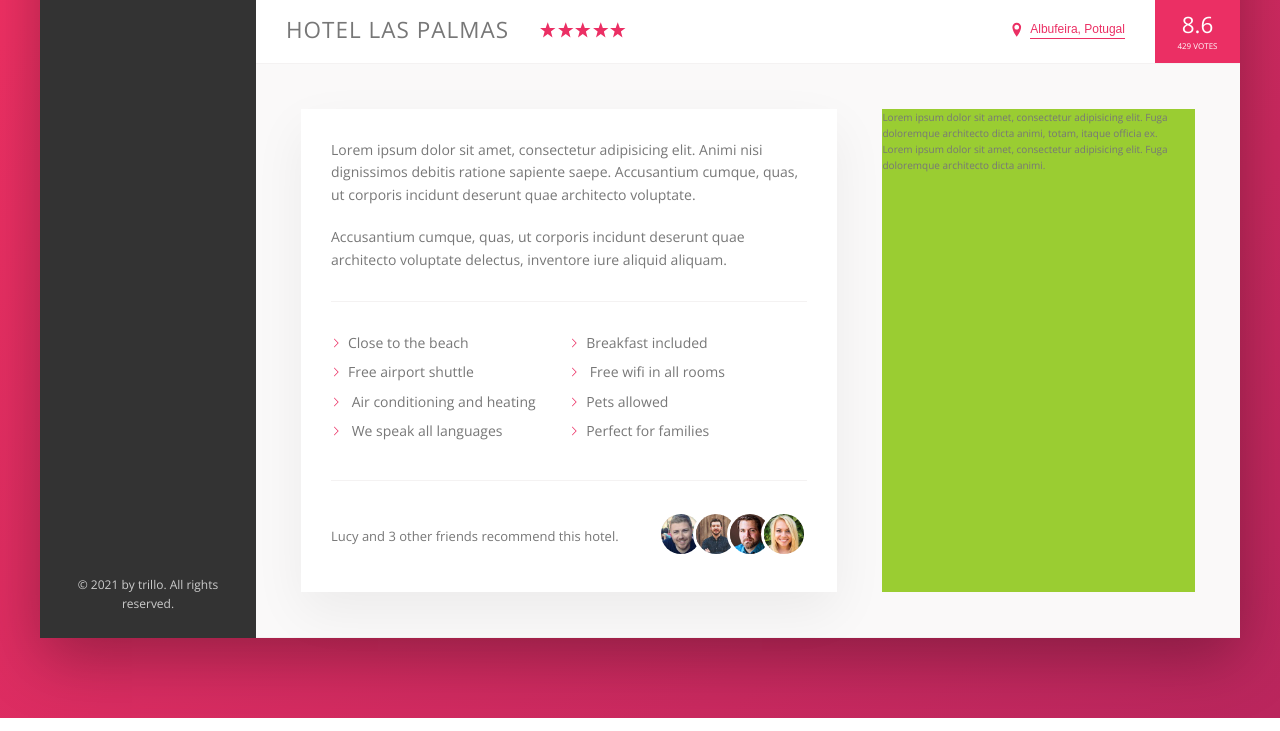
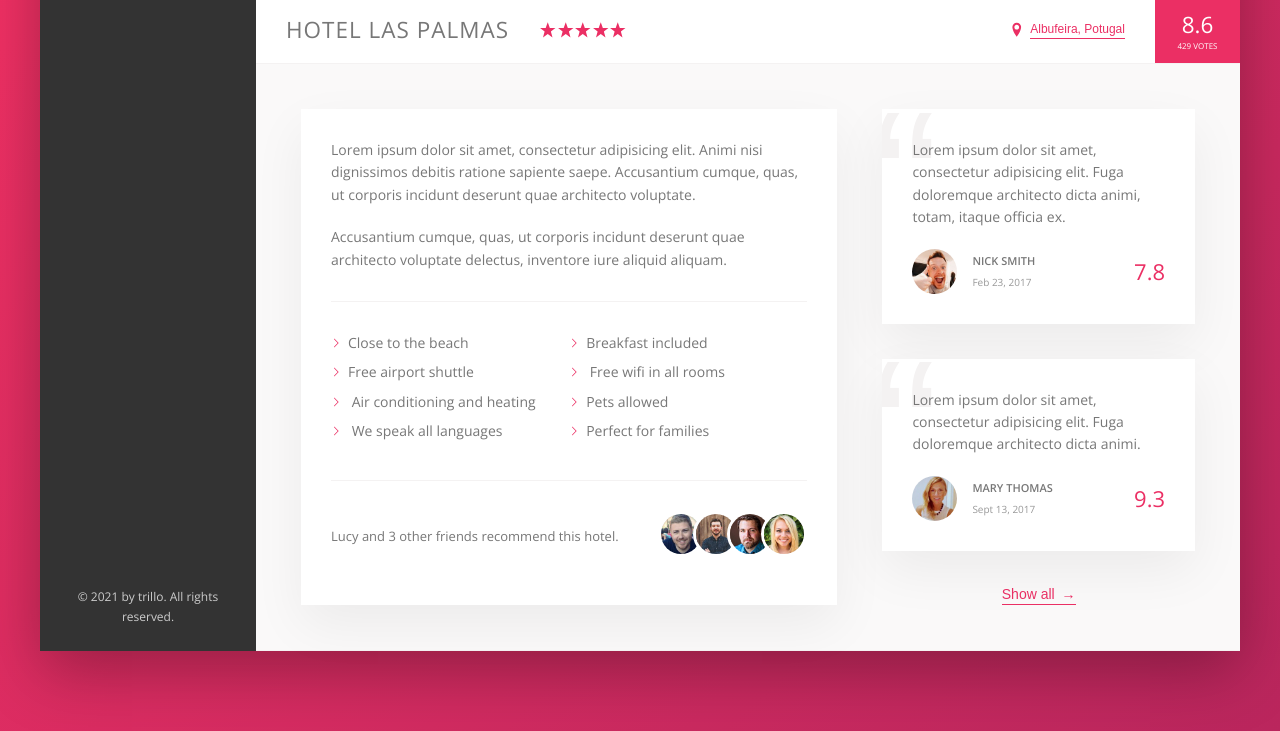
Before and after one commit to darylnauman/trillo, a website: page index.html in a window 1280 px wide. Shown: the part 538-1269 px from the top of the page. Drawn offline with nearby package versions, Linux system fonts and the light colour scheme.

Commit message:
added the user review section

```diff
--- a/index.html
+++ b/index.html
@@ -180,14 +180,36 @@
                     </div>
 
                     <div class="user-reviews">
-                        <div class="user-review">
-                            Lorem ipsum dolor sit amet, consectetur adipisicing elit. Fuga doloremque architecto dicta
-                            animi, totam, itaque officia ex.
-                        </div>
-                        <div class="user-review">
-                            Lorem ipsum dolor sit amet, consectetur adipisicing elit. Fuga doloremque architecto dicta
-                            animi.
-                        </div>
+                        <figure class="review">
+                            <blockquote class="review__text">
+                                Lorem ipsum dolor sit amet, consectetur adipisicing elit. Fuga doloremque architecto dicta
+                                animi, totam, itaque officia ex.
+                            </blockquote>
+                            <figcaption class="review__user">
+                                <img src="img/user-1.jpg" alt="User 1" class="review__photo">
+                                <div class="review__user-box">
+                                    <p class="review__user-name">Nick Smith</p>
+                                    <p class="review__user-date">Feb 23, 2017</p>
+                                </div>
+                                <div class="review__rating">7.8</div>
+                            </figcaption>
+                        </figure>
+                        <figure class="review">
+                            <blockquote class="review__text">
+                                Lorem ipsum dolor sit amet, consectetur adipisicing elit. Fuga doloremque architecto dicta animi.
+                            </blockquote>
+                            <figcaption class="review__user">
+                                <img src="img/user-2.jpg" alt="User 2" class="review__photo">
+                                <div class="review__user-box">
+                                    <p class="review__user-name">Mary Thomas</p>
+                                    <p class="review__user-date">Sept 13, 2017</p>
+                                </div>
+                                <div class="review__rating">9.3</div>
+                            </figcaption>
+                        </figure>
+
+                        <button class="btn-inline">Show all <span>&rarr;</span></button>
+
                     </div>
                 </div>
             </main>
--- a/sass/_components.scss
+++ b/sass/_components.scss
@@ -281,11 +281,22 @@
   cursor: pointer;
   transition: all .2s;
 
+  & span {
+      margin-left: 3px;
+      transition: margin-left .2s;
+  }
+
   &:hover {
     color: var(--color-grey-dark-1);
     outline: none;
     animation: pulsate 1s infinite;
+
+    span {
+        margin-left: 8px;
+    }
   }
+
+
 
   &:focus {
     outline:none;
@@ -385,3 +396,68 @@
         }
     }
 }
+
+////////////////////////////////////
+// REVIEWS
+
+.review {
+    background-color: #fff;
+    box-shadow: var(--shadow-light);
+    padding: 3rem;
+    margin-bottom: 3.5rem;
+    position: relative;
+    overflow: hidden;
+
+    &__text {
+        margin-bottom: 2rem;
+        z-index: 10;
+        position: relative;
+    }
+
+    &__user {
+        display: flex;
+        align-items: center;
+    }
+
+    &__photo {
+        height: 4.5rem;
+        width: 4.5rem;
+        border-radius: 50%;
+        margin-right: 1.5rem;
+    }
+
+    &__user-box {
+        margin-right: auto;
+    }
+
+    &__user-name {
+        font-size: 1.1rem;
+        font-weight: 600;
+        text-transform: uppercase;
+        margin-bottom: .4rem;
+    }
+
+    &__user-date {
+        font-size: 1rem;
+        color: var(--color-grey-dark-3)
+    }
+
+    &__rating {
+        color: var(--color-primary);
+        font-size: 2.2rem;
+        font-weight: 300;
+    }
+
+    &::before {
+        content: "\201C";
+        position: absolute;
+        top: -2.75rem;
+        left: -1rem;
+        z-index: 1;
+        line-height: 1;
+        font-size: 20rem;
+        color: var(--color-grey-light-2);
+        font-family: sans-serif;
+    }
+
+}
--- a/sass/_layout.scss
+++ b/sass/_layout.scss
@@ -39,6 +39,7 @@
 }
 
 .detail {
+    font-size: 1.4rem;
     display: flex;
     padding: 4.5rem;
     background-color: var(--color-grey-light-1);
@@ -46,7 +47,6 @@
 }
 
 .description {
-    font-size: 1.4rem;
     background-color:#fff;
     box-shadow: var(--shadow-light);
     padding: 3rem;
@@ -55,6 +55,9 @@
 }
 
 .user-reviews {
-    background-color: yellowgreen;
     flex: 1;
+
+    display: flex;
+    flex-direction: column;
+    align-items: center;
 }
```
Also changed, not shown: sass/main.css, 1 other file.
